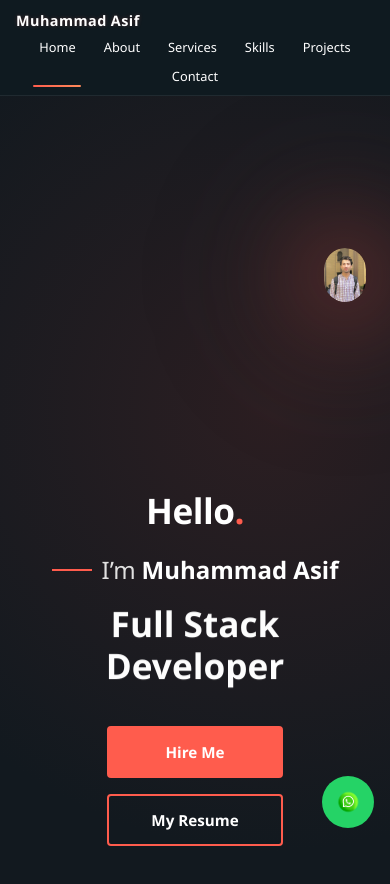
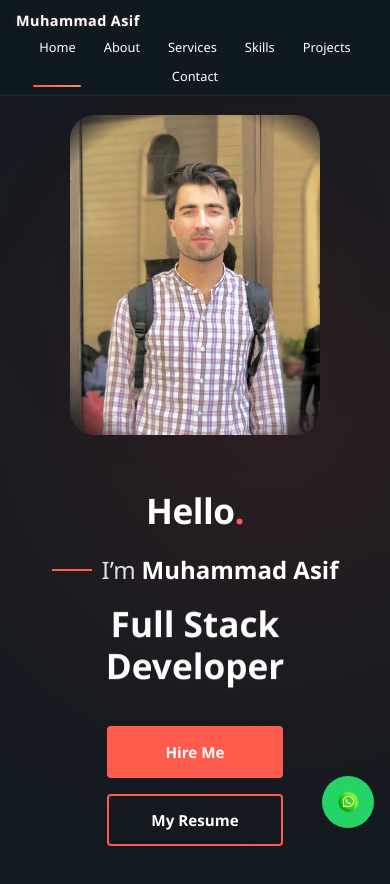
Before and after one commit to MuhammadAsif93/vercel-frontend, a React (Create React App) app: page / in a window 390 px wide. Shown: the top 884 px of the page. Built offline with nearby package versions, Linux system fonts and the light colour scheme; no server answers.

Commit message:
Update hero-image CSS for mobile responsiveness

```diff
--- a/public/index.html
+++ b/public/index.html
@@ -12,7 +12,7 @@
     <!-- 🟩 2. Change this description for Google -->
     <meta
       name="description"
-      content="Portfolio of Wajahat Bine Saif — Full Stack and Desktop Application Developer. Building creative, responsive and secure digital solutions."
+      content="Muhammad Asif — Full Stack and Desktop Application Developer. Building creative, responsive and secure digital solutions."
     />
 
     <!-- 🟩 3. Change this Apple touch icon (optional) -->
--- a/src/App.css
+++ b/src/App.css
@@ -311,8 +311,7 @@ body {
   flex: 1 1 350px;
   display: flex;
   justify-content: center;
-   margin-left: 300px;
-
+  margin-left: 300px;
   align-items: center;
   position: relative;
   min-width: 0;
@@ -344,9 +343,16 @@ body {
 
 /* Mobile specific adjustments */
 @media (max-width: 768px) {
+  .hero-image {
+    margin-left: 0;        /* Mobile pe left margin remove */
+    justify-content: center;
+  }
+
   .hero-photo {
-    max-width: 90%;     /* Mobile pe almost full width */
-    height: auto;       /* Maintain aspect ratio */
+    max-width: 90%;        /* Mobile pe almost full width */
+    width: 400px;          /* Minimum width set for small screens */
+    max-width: 500px;      /* Maximum width for larger mobiles */
+    height: auto;          /* Aspect ratio maintain rahe */
     border-radius: 20px;
   }
 }
```
